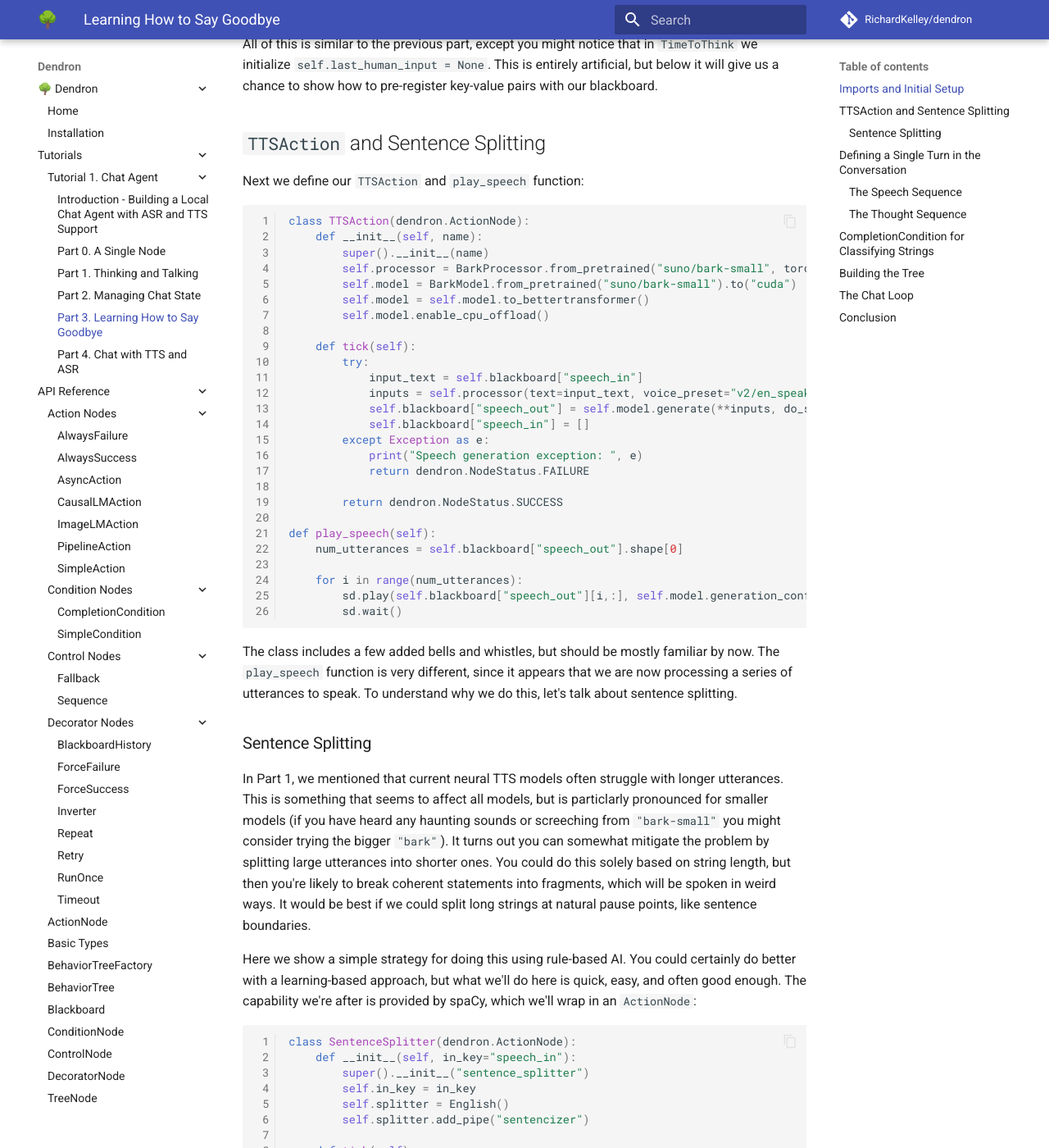
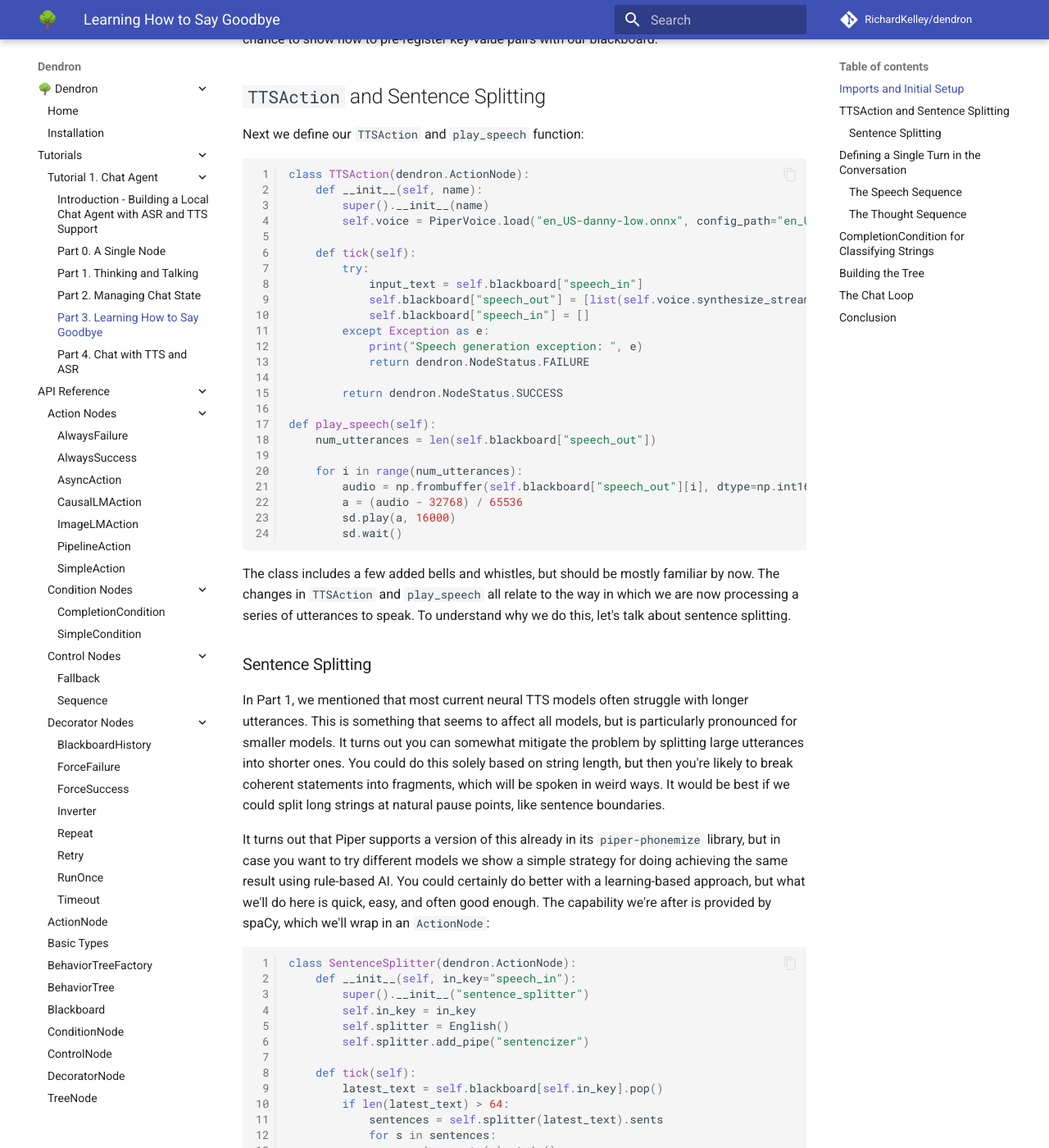
Before and after one commit to RichardKelley/dendron, an MkDocs documentation site: the page built from docs/3_tutorial_llm_conditional.md, in a window 1280 px wide and 1400 px high, scrolled down 2318 px. Shown: the whole window at 82% size. Built offline with MkDocs 1.6.1 and Material for MkDocs 9.7.7, drawn with Linux system fonts in a browser that asks for light colours; comment, search, counter and statistics services are not loaded; some of the changed text lies outside the part shown.

Commit message:
Updated tutorial 1, part 3.

````diff
--- a/docs/3_tutorial_llm_conditional.md
+++ b/docs/3_tutorial_llm_conditional.md
@@ -20,12 +20,9 @@ from dendron.controls import Sequence, Fallback
 from dendron import NodeStatus
 
 import torch
-from transformers import BarkModel, BarkProcessor
-from optimum.bettertransformer import BetterTransformer
-
+from piper import PiperVoice
 from spacy.lang.en import English
 
-import time
 import numpy as np
 import sounddevice as sd
 ```
@@ -100,16 +97,12 @@ Next we define our `TTSAction` and `play_speech` function:
 class TTSAction(dendron.ActionNode):
     def __init__(self, name):
         super().__init__(name)
-        self.processor = BarkProcessor.from_pretrained("suno/bark-small", torch_dtype=torch.bfloat16, attn_implementation="flash_attention_2")
-        self.model = BarkModel.from_pretrained("suno/bark-small").to("cuda")
-        self.model = self.model.to_bettertransformer()
-        self.model.enable_cpu_offload()
+        self.voice = PiperVoice.load("en_US-danny-low.onnx", config_path="en_US-danny-low.onnx.json", use_cuda=False)
 
     def tick(self):
         try:
             input_text = self.blackboard["speech_in"]
-            inputs = self.processor(text=input_text, voice_preset="v2/en_speaker_9", return_tensors="pt").to("cuda")
-            self.blackboard["speech_out"] = self.model.generate(**inputs, do_sample = True, fine_temperature = 0.4, coarse_temperature = 0.8).cpu().numpy()
+            self.blackboard["speech_out"] = [list(self.voice.synthesize_stream_raw(x, sentence_silence=0.1))[0] for x in input_text]
             self.blackboard["speech_in"] = []
         except Exception as e:
             print("Speech generation exception: ", e)
@@ -118,20 +111,22 @@ class TTSAction(dendron.ActionNode):
         return dendron.NodeStatus.SUCCESS
 
 def play_speech(self):
-    num_utterances = self.blackboard["speech_out"].shape[0]
+    num_utterances = len(self.blackboard["speech_out"])
 
     for i in range(num_utterances):
-        sd.play(self.blackboard["speech_out"][i,:], self.model.generation_config.sample_rate)
+        audio = np.frombuffer(self.blackboard["speech_out"][i], dtype=np.int16)
+        a = (audio - 32768) / 65536
+        sd.play(a, 16000)
         sd.wait()
 ```
 
-The class includes a few added bells and whistles, but should be mostly familiar by now. The `play_speech` function is very different, since it appears that we are now processing a series of utterances to speak. To understand why we do this, let's talk about sentence splitting.
+The class includes a few added bells and whistles, but should be mostly familiar by now. The changes in `TTSAction` and `play_speech` all relate to the way in which we are now processing a series of utterances to speak. To understand why we do this, let's talk about sentence splitting.
 
 ### Sentence Splitting
 
-In Part 1, we mentioned that current neural TTS models often struggle with longer utterances. This is something that seems to affect all models, but is particlarly pronounced for smaller models (if you have heard any haunting sounds or screeching from `"bark-small"` you might consider trying the bigger `"bark"`). It turns out you can somewhat mitigate the problem by splitting large utterances into shorter ones. You could do this solely based on string length, but then you're likely to break coherent statements into fragments, which will be spoken in weird ways. It would be best if we could split long strings at natural pause points, like sentence boundaries.
+In Part 1, we mentioned that most current neural TTS models often struggle with longer utterances. This is something that seems to affect all models, but is particularly pronounced for smaller models. It turns out you can somewhat mitigate the problem by splitting large utterances into shorter ones. You could do this solely based on string length, but then you're likely to break coherent statements into fragments, which will be spoken in weird ways. It would be best if we could split long strings at natural pause points, like sentence boundaries.
 
-Here we show a simple strategy for doing this using rule-based AI. You could certainly do better with a learning-based approach, but what we'll do here is quick, easy, and often good enough. The capability we're after is provided by spaCy, which we'll wrap in an `ActionNode`:
+It turns out that Piper supports a version of this already in its `piper-phonemize` library, but in case you want to try different models we show a simple strategy for doing achieving the same result using rule-based AI. You could certainly do better with a learning-based approach, but what we'll do here is quick, easy, and often good enough. The capability we're after is provided by spaCy, which we'll wrap in an `ActionNode`:
 
 ```python linenums="1"
 class SentenceSplitter(dendron.ActionNode):
````
Also changed, not shown: other parts of docs/3_tutorial_llm_conditional.md (+2 -2 lines).
